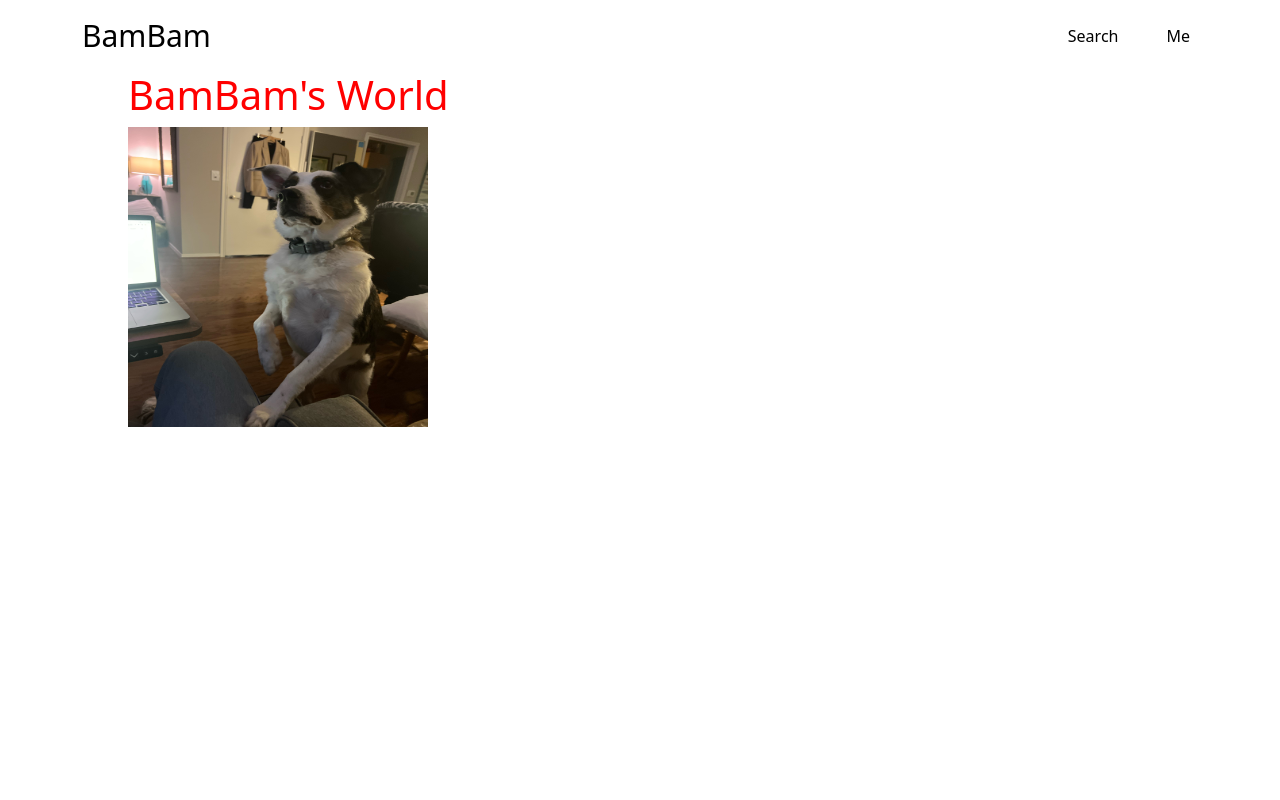
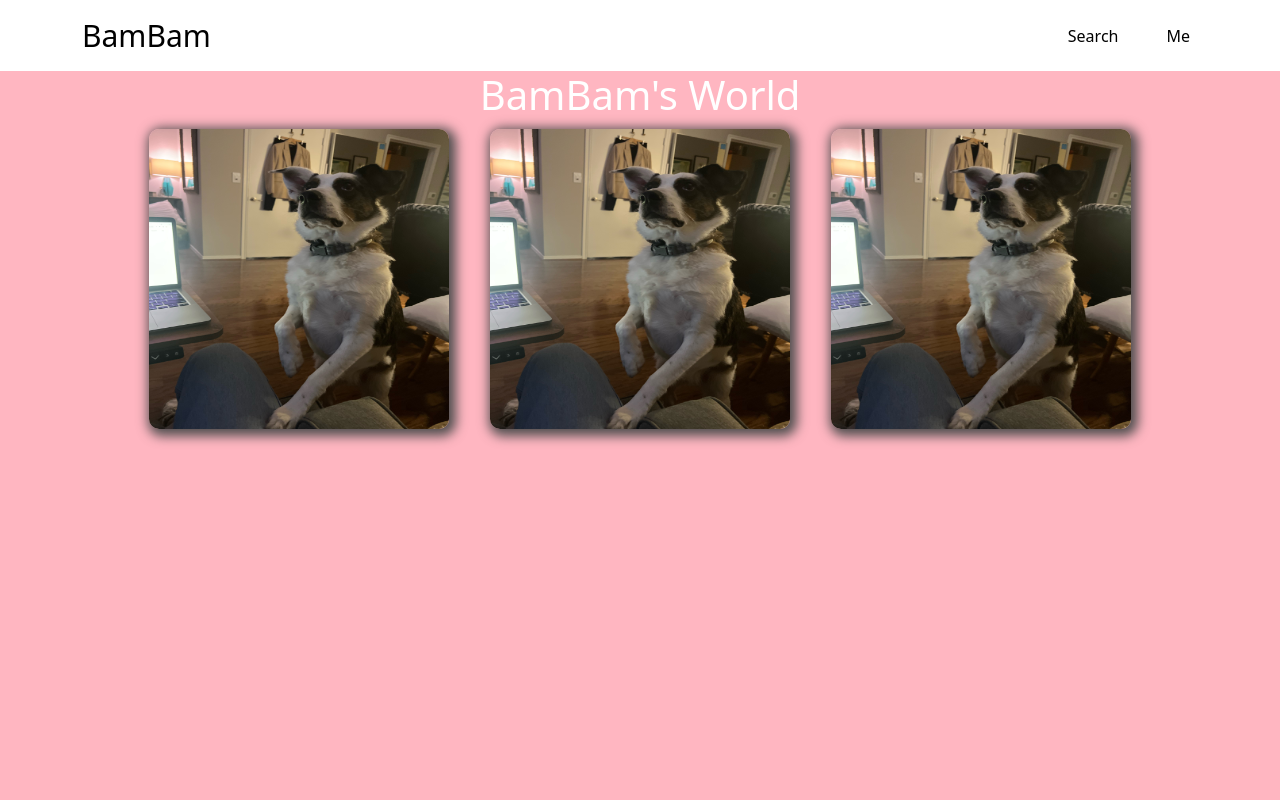
Before and after one commit to code-junkies-tx/bambams__world, a Django app: page / in a window 1280 px wide. Run offline with Django 4.2, Linux system fonts and the light colour scheme.

Commit message:
Added box shadow and border-radius to photos on homepage

```diff
--- /dev/null
+++ b/bb_app/static/bb_app/css/index.css
@@ -0,0 +1,31 @@
+@font-face {
+    font-family: Arnold;
+    src: url(Arnold.esa);
+}
+
+h1{
+    color: white;
+    text-align: center;
+}
+
+img{
+    width: 300px;
+    height: 300px;
+    border-radius: 10px;
+    box-shadow: 3px 3px 12px 4px rgb(79, 78, 78);
+}
+
+.bbImagesDiv{
+    display: flex;
+    justify-content: space-around;
+    margin-top: 10px;
+}
+
+.mainDiv{
+    width: 80%;
+    margin: auto;
+}
+
+body {
+    background-color: lightpink;
+}
--- a/bb_app/static/bb_app/index.css
+++ /dev/null
@@ -1,21 +0,0 @@
-@font-face {
-    font-family: Arnold;
-    src: url(Arnold.esa);
-}
-
-h1{
-    color: red;
-}
-
-img{
-    width: 300px;
-    height: 300px;
-}
-
-.mainDiv{
-    width: 80%;
-    margin: auto;
-}
-.body {
-    background-color: lightpink;
-}
--- a/bb_app/templates/bb_app/index.html
+++ b/bb_app/templates/bb_app/index.html
@@ -7,14 +7,18 @@
 {% endblock %}
 
 {% block css_styles %}
-    <link rel="stylesheet" href="{% static "bb_app/index.css" %}">
+    <link rel="stylesheet" href="{% static "bb_app/css/index.css" %}">
 {% endblock %}
 
 
 {% block context %}
     <div class="mainDiv">
         <h1>BamBam's World</h1>
-        <img src="{% static 'images/bb-img.jpeg' %}" alt="bb-img">
+        <div class="bbImagesDiv">
+            <img src="{% static 'images/bb-img.jpeg' %}" alt="bb-img">
+            <img src="{% static 'images/bb-img.jpeg' %}" alt="bb-img">
+            <img src="{% static 'images/bb-img.jpeg' %}" alt="bb-img">
+        </div>
     </div>
 
 {% endblock %}
--- a/requirements.txt
+++ b/requirements.txt
@@ -1,4 +1,3 @@
 asgiref==3.6.0
 Django==4.1.7
-python-decouple==3.8
 sqlparse==0.4.3
--- a/templates/base.html
+++ b/templates/base.html
@@ -7,10 +7,15 @@
     <meta charset="UTF-8">
     <meta http-equiv="X-UA-Compatible" content="IE=edge">
     <meta name="viewport" content="width=device-width, initial-scale=1.0">
+
+    <!--Google Fonts-->
     <link rel="preconnect" href="https://fonts.googleapis.com">
     <link rel="preconnect" href="https://fonts.gstatic.com" crossorigin>
     <link href="https://fonts.googleapis.com/css2?family=Roboto:wght@300;400;500;700&display=swap" rel="stylesheet">
+
     <!--Custom css ADD HERE-->
+    <link rel="stylesheet" href="{% static "bb_app/css/navbar.css" %}">
+
 
     <!-- Bootstrap  -->
     <link href="https://cdn.jsdelivr.net/npm/bootstrap@5.3.0-alpha1/dist/css/bootstrap.min.css" rel="stylesheet" integrity="sha384-GLhlTQ8iRABdZLl6O3oVMWSktQOp6b7In1Zl3/Jr59b6EGGoI1aFkw7cmDA6j6gD" crossorigin="anonymous">
```
Also changed, not shown: bb_app/static/bb_app/css/navbar.css (added).
